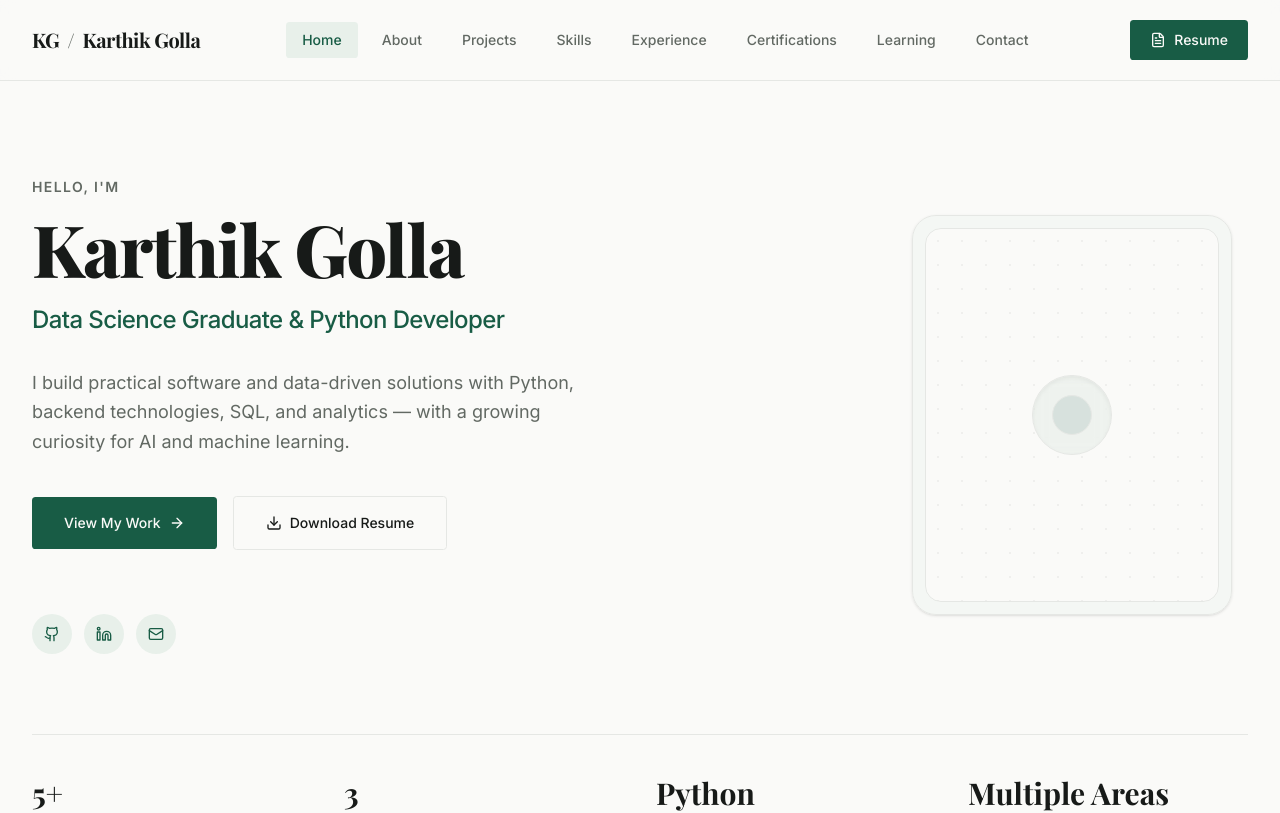
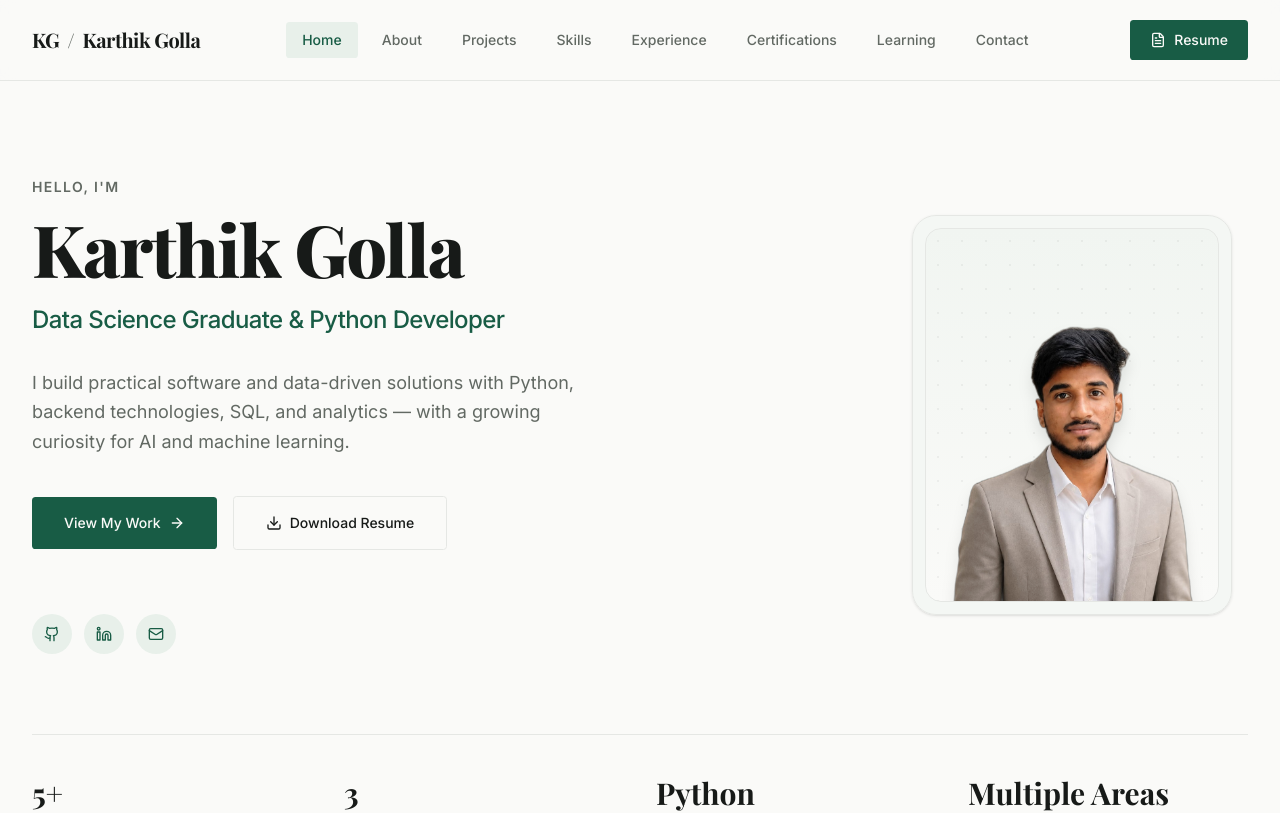
Before and after one commit to Karthikgolla9030/my-portfolio, a Next.js app: page / in a window 1280 px wide. Shown: the top 813 px of the page. Built offline with nearby package versions, Linux system fonts and the light colour scheme; a web font is replaced by a local one.

Commit message:
Add profile picture to hero section

```diff
--- a/src/components/sections/hero.tsx
+++ b/src/components/sections/hero.tsx
@@ -1,6 +1,7 @@
 "use client";
 
 import Link from "next/link";
+import Image from "next/image";
 import { motion } from "framer-motion";
 import { ArrowRight, Download, Mail } from "lucide-react";
 import { cn } from "@/lib/utils";
@@ -111,13 +112,19 @@ export function Hero({ id }: { id?: string }) {
             className="lg:col-span-6 relative flex flex-col items-center lg:items-end justify-center w-full mt-12 lg:mt-0 lg:pr-4"
           >
             <div className="relative w-[280px] sm:w-[320px] aspect-[4/5] rounded-3xl overflow-hidden flex items-center justify-center bg-secondary/30 border border-border shadow-sm p-3">
-              <div className="w-full h-full rounded-2xl bg-background border border-border/60 relative overflow-hidden flex items-center justify-center">
+              <div className="w-full h-full rounded-2xl bg-background border border-border/60 relative overflow-hidden flex items-end justify-center pt-8 bg-gradient-to-b from-secondary/50 to-background">
                 {/* Minimal elegant pattern */}
                 <div className="absolute inset-0 opacity-[0.05]" style={{ backgroundImage: 'radial-gradient(var(--foreground) 1.5px, transparent 1.5px)', backgroundSize: '24px 24px' }}></div>
 
-                {/* Subtle abstract focal point */}
-                <div className="w-20 h-20 rounded-full border border-primary/10 bg-primary/5 flex items-center justify-center backdrop-blur-sm z-10 shadow-inner">
-                  <div className="w-10 h-10 rounded-full bg-primary/10 border border-primary/20"></div>
+                <div className="relative w-full h-full z-10 mt-6">
+                  <Image
+                    src="/images/profile_nobg.png"
+                    alt="Karthik Golla"
+                    fill
+                    priority
+                    className="object-contain object-bottom drop-shadow-xl scale-[1.02]"
+                    sizes="(max-width: 768px) 280px, 320px"
+                  />
                 </div>
               </div>
             </div>
```
Also changed, not shown: public/images/profile_nobg.png (added).
